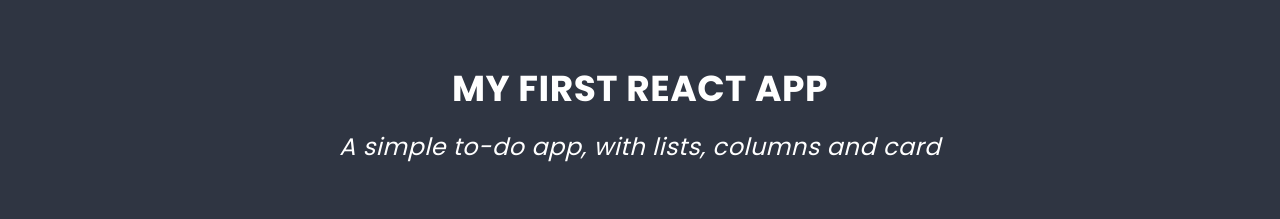
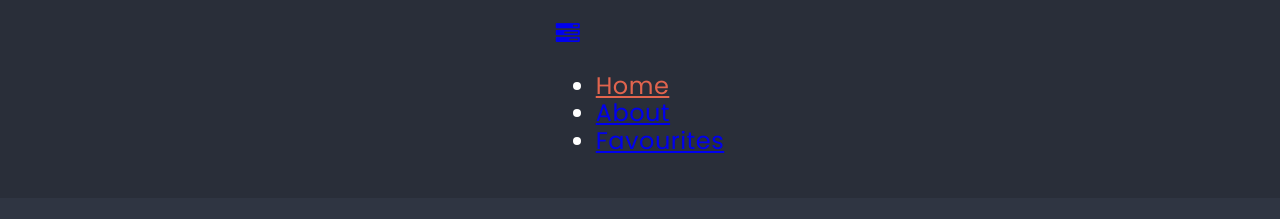
Before and after one commit to Lukasz1991PL/myreact, a React (Create React App) app: page / in a window 1280 px wide. Shown: the top 219 px of the page. Built offline with nearby package versions, Linux system fonts and the light colour scheme.

Commit message:
fix functionality in NavBar

```diff
--- a/src/components/ColumnForm/ColumnForm.jsx
+++ b/src/components/ColumnForm/ColumnForm.jsx
@@ -18,17 +18,9 @@ const ColumnForm = (props) => {
   return (
     <form className={styles.columnForm} onSubmit={handleSubmit}>
       <span>Title:</span>
-      <TextInput
-        type='text'
-        title={title}
-        onChange={(e) => setValue(e.target.value)}
-      />
+      <TextInput type='text' title={title} onChange={(e) => setValue(e)} />
       <span>Icons:</span>
-      <TextInput
-        type='text'
-        icon={icon}
-        onChange={(e) => setIcon(e.target.value)}
-      />
+      <TextInput type='text' icon={icon} onChange={(e) => setIcon(e)} />
       <Button>Add column</Button>
     </form>
   );
--- a/src/components/NavBar/NavBar.js
+++ b/src/components/NavBar/NavBar.js
@@ -3,6 +3,7 @@ import styles from './NavBar.module.scss';
 import { Link, NavLink } from 'react-router-dom';
 
 export const NavBar = () => {
+  return (
     <nav className={styles.navbar}>
       <Container>
         <a href='/'>
@@ -10,15 +11,37 @@ export const NavBar = () => {
         </a>
         <ul>
           <li>
-          {/* <NavLink className={({isActive)} => ? styles.linkActive : undefined} to='/'>Home</Navlink> */}
+            <NavLink
+              className={({ isActive }) =>
+                isActive ? styles.linkActive : undefined
+              }
+              to='/'
+            >
+              Home
+            </NavLink>
           </li>
           <li>
-          <Link href='/about'>About</Link>
+            <NavLink
+              className={({ isActive }) =>
+                isActive ? styles.linkActive : undefined
+              }
+              to='/about'
+            >
+              About
+            </NavLink>
           </li>
           <li>
-          <Link href='/favourite'>Favourite</Link>
+            <NavLink
+              className={({ isActive }) =>
+                isActive ? styles.linkActive : undefined
+              }
+              to='/favourites'
+            >
+              Favourites
+            </NavLink>
           </li>
         </ul>
       </Container>
-  </nav>;
+    </nav>
+  );
 };
--- a/src/components/NoFound/NoFound.jsx
+++ b/src/components/NoFound/NoFound.jsx
@@ -2,6 +2,6 @@ import { PageTitle } from '../PageTitle/PageTitle';
 import styles from '../NoFound/NoFound.module.scss';
 export const NoFound = () => {
   <div className={styles.hero}>
-    <PageTitle>No Found</PageTitle>
+    <PageTitle>404 No Found</PageTitle>
   </div>;
 };
--- a/src/redux/initialState.js
+++ b/src/redux/initialState.js
@@ -25,6 +25,7 @@ const initialState = {
     { id: 5, columnId: 3, title: 'The Witcher' },
     { id: 6, columnId: 3, title: 'Skyrim' },
   ],
+
   searchString: '',
 };
 
```
Lines whose indentation alone changed are shown as unchanged.
